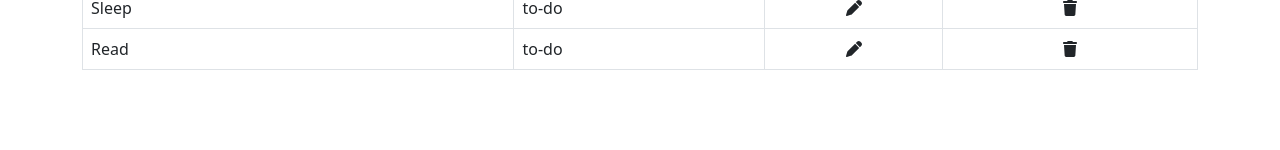
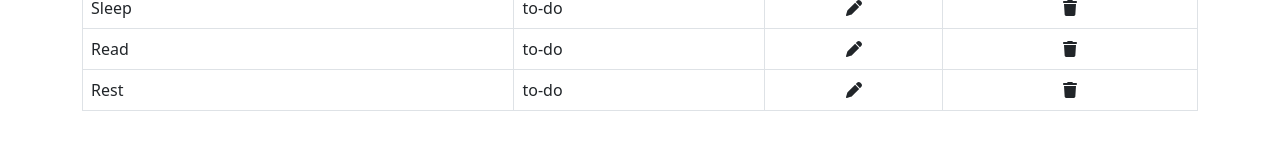
Before and after one commit to EmmanuelOdedele/todoappvuecli, a Vue app: page / in a window 1280 px wide. Shown: the part 356-506 px from the top of the page. Built offline with nearby package versions, Linux system fonts and the light colour scheme.

Commit message:
delete, edit and change status functions

```diff
--- a/src/components/TodoApp.vue
+++ b/src/components/TodoApp.vue
@@ -4,8 +4,8 @@
 
     <!-- Input -->
     <div class="d-flex mt-5">
-      <input type="text" placeholder="Enter task" class="form-control" />
-      <button class="btn btn-warning">SUBMIT</button>
+      <input v-model="task" type="text" placeholder="Enter task" class="form-control" />
+      <button @click="submitTask" class="btn btn-warning">SUBMIT</button>
     </div>
 
     <!--Task-->
@@ -21,14 +21,16 @@
       <tbody>
         <tr v-for="(task, index) in tasks" :key="index">
           <td>{{ task.name }}</td>
-          <td>{{ task.status }}</td>
           <td>
-            <div class="text-center">
+            <span @click="changeStatus(index)" class="pointer">{{ task.status }}</span>
+          </td>
+          <td>
+            <div @click="editTask(index)" class="text-center">
               <span class="fa fa-pen"></span>
             </div>
           </td>
           <td>
-            <div class="text-center">
+            <div @click="deleteTask(index)" class="text-center">
               <span class="fa fa-trash"></span>
             </div>
           </td>
@@ -47,6 +49,9 @@ export default {
 
   data() {
     return {
+      task: "",
+      editedTask: null,
+      availableStatuses: ["to-do", "in-progress", "finished"],
       tasks: [
         {
           name: "Prayer",
@@ -64,11 +69,49 @@ export default {
           name: "Read",
           status: "to-do",
         },
+        {
+          name: "Rest",
+          status: "to-do",
+        },
       ],
     };
+  },
+
+  methods: {
+    submitTask() {
+      if (this.task.length === 0) return;
+
+      if (this.editedTask === null) {
+        this.tasks.push({
+          name: this.task,
+          status: "to-do",
+        });
+      } else {
+        this.tasks[this.editedTask].name = this.task;
+        this.editedTask = null;
+      }
+
+      this.task = "";
+    },
+    deleteTask(index) {
+      this.tasks.splice(index, 1);
+    },
+    editTask(index) {
+      this.task = this.tasks[index].name;
+      this.editedTask = index;
+    },
+    changeStatus(index) {
+      let newIndex = this.availableStatuses.indexOf(this.tasks[index].status);
+      if (++newIndex > 2) newIndex = 0;
+      this.tasks[index].status = this.availableStatuses[newIndex];
+    },
   },
 };
 </script>
 
 <!-- Add "scoped" attribute to limit CSS to this component only -->
-<style scoped></style>
+<style scoped>
+.pointer {
+  cursor: pointer;
+}
+</style>
```
